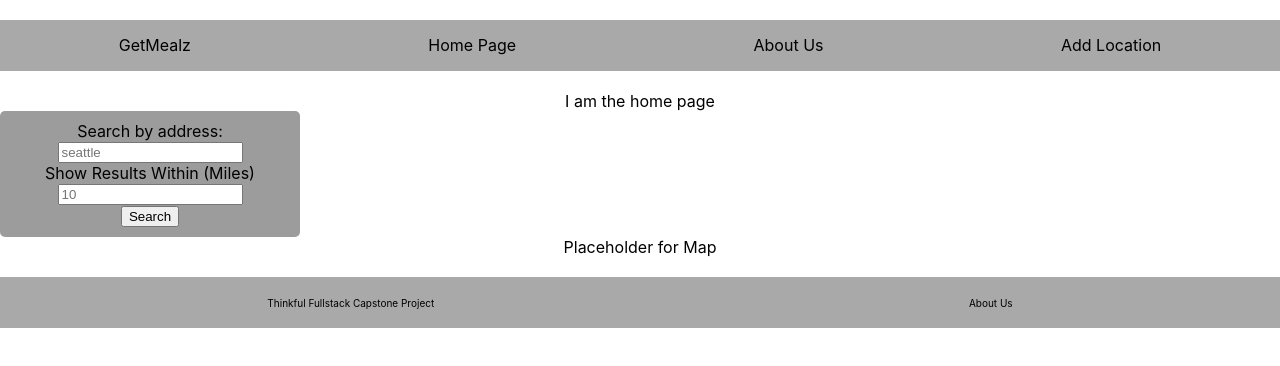
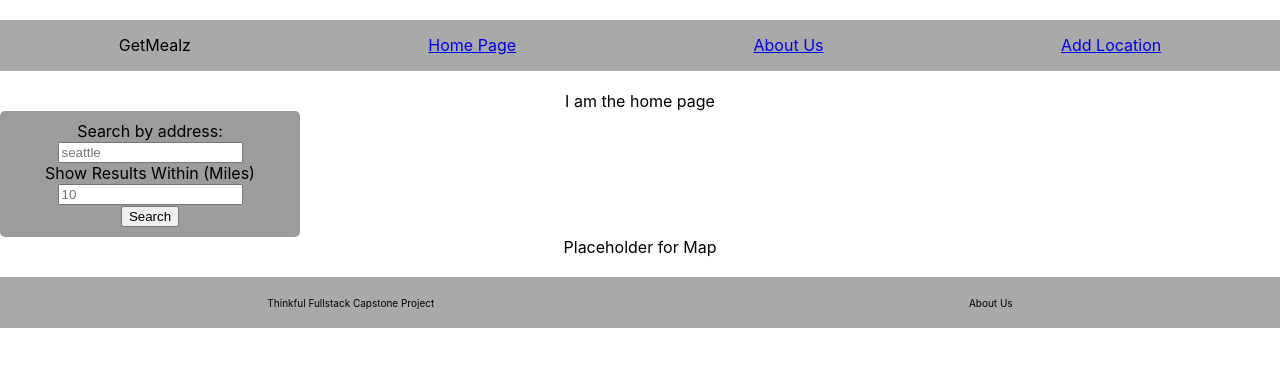
Before and after one commit to zzboncak/get-meals-client, a React (Create React App) app: page / in a window 1280 px wide. Shown: the top 366 px of the page. Built offline with nearby package versions, Linux system fonts and the light colour scheme.

Commit message:
implemented links in header component

```diff
--- a/src/Components/header/header.js
+++ b/src/Components/header/header.js
@@ -12,16 +12,13 @@ class Header extends Component {
                         GetMealz
                     </section>
                     <section>
-                        {/* <Link to='/'>Home Page</Link>*/}
-                        Home Page
+                        <Link to='/'>Home Page</Link>
                     </section>
                     <section>
-                        {/* <Link to='/AboutUs'>About Us</Link> */}
-                        About Us
+                        <Link to='/about'>About Us</Link>
                     </section>
                     <section>
-                        {/* <Link to='/AddLocation'>Add Location</Link> */}
-                        Add Location
+                        <Link to='/add-location'>Add Location</Link>
                     </section>
                 </div>
             </>
```
